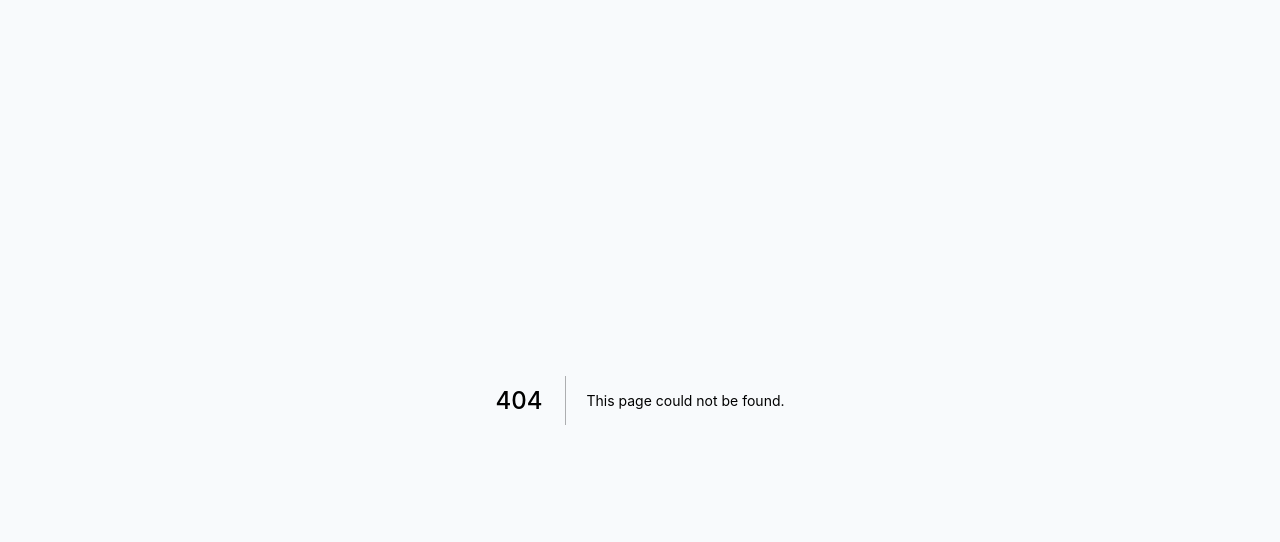
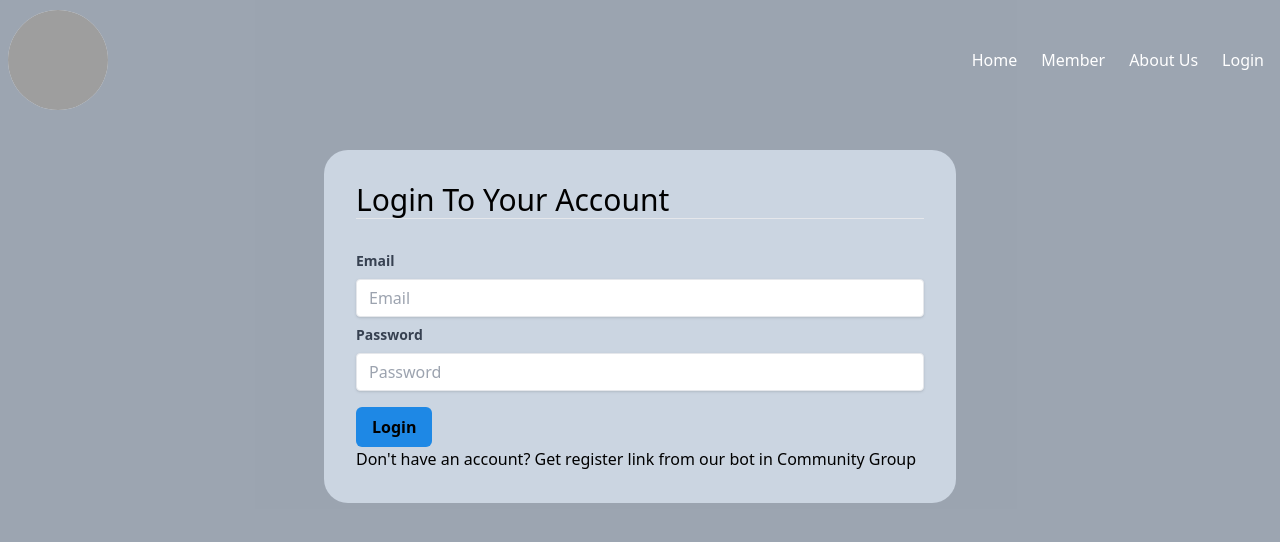
Before and after one commit to candradimuka-community/fe-alumni-jcc, a Next.js app: page /auth in a window 1280 px wide. Before the commit this address had no page. Shown: the top 542 px of the page. Built offline with nearby package versions, Linux system fonts and the light colour scheme; grey boxes are pictures that could not be loaded.

Commit message:
feat (Auth) : Login UI

```diff
--- a/components/small/button.jsx
+++ b/components/small/button.jsx
@@ -9,12 +9,12 @@ const Button = ({
     href = ''
 }) => {
     if (navigation){
-        <Link href={href} className={`bg-primary-${variant} p-4 rounded-md ${className}`} onClick={onClick}>
+        <Link href={href} className={`bg-primary-${variant} px-4 py-2 rounded-md ${className}`} onClick={onClick}>
             {children}
         </Link>
     }
     return (
-        <button className={`${ variant === 'yellow' ? 'bg-primary-yellow' : variant === 'green' ? 'bg-primary-green' : 'bg-primary-blue' } p-4 rounded-md ${className}`} onClick={onClick}>
+        <button className={`${ variant === 'yellow' ? 'bg-primary-yellow' : variant === 'green' ? 'bg-primary-green' : 'bg-primary-blue' } px-4 py-2 rounded-md ${className}`} onClick={onClick}>
             {children}
         </button>
     )
--- /dev/null
+++ b/components/small/input.jsx
@@ -0,0 +1,18 @@
+import React from "react"
+
+const Input = ({
+    label='form',
+    id='id',
+    type='text',
+    placeholder=null
+}) => {
+    return (
+        <div className="flex flex-col my-2">
+            <label className="block text-gray-700 text-sm font-bold mb-2" htmlFor={id}>
+                {label}
+            </label>
+            <input className="shadow appearance-none border rounded w-full py-2 px-3 text-gray-700 leading-tight focus:outline-none focus:shadow-outline" id={id} type={type} placeholder={placeholder || label} />
+        </div>
+    )
+}
+export default Input
--- /dev/null
+++ b/layout/mainlayout.jsx
@@ -0,0 +1,12 @@
+import React from "react";
+import Nav from "../components/medium/nav";
+
+const MainLayout = ({children}) => {
+  return (
+    <>
+      <Nav/>
+      {children}
+    </>
+  )
+}
+export default MainLayout
--- /dev/null
+++ b/pages/auth/index.jsx
@@ -0,0 +1,43 @@
+import React from "react";
+import MainLayout from "../../layout/mainlayout";
+import Input from "../../components/small/input";
+import Button from "../../components/small/button";
+
+const auth = () => {
+  return (
+    <MainLayout>
+        <div className="bg-slate-100 h-screen">
+            <div className="bg-slate-600/50 w-full h-full pt-[150px] ">
+                <div className="container mx-auto px-2">
+                    <div className="w-full">
+                        <div className="bg-slate-300 w-1/2 p-8 mx-auto rounded-3xl">
+                            <p className="text-3xl">Login To Your Account</p>
+                            <hr className="mb-8"/>
+                            <Input
+                                label="Email"
+                                type="email"
+                                id="email"
+                            />
+                            <Input
+                                label="Password"
+                                type="password"
+                                id="password"
+                            />
+                            <Button
+                                className="mt-2"
+                                variant="blue">
+                                <p className="flex justify-between items-center gap-4 font-semibold">
+                                    <span>Login</span>
+                                </p>
+                            </Button>
+                            <p>Don't have an account? Get register link from our bot in Community Group</p>
+                        </div>
+                    </div>
+                </div>
+            </div>
+        </div>
+    </MainLayout>
+  )
+}
+
+export default auth
--- a/pages/index.js
+++ b/pages/index.js
@@ -4,19 +4,18 @@ import Goal from "../components/large/goal"
 import Hero from "../components/large/hero"
 import Instagram from "../components/large/instagram"
 import Reel from "../components/large/reel"
-import Nav from "../components/medium/nav"
+import MainLayout from "../layout/mainlayout"
 
 const Index = () => {
   return (
-    <>
-      <Nav />
+    <MainLayout>
       <Hero />
       <Goal />
       {/* <About /> */}
       {/* <Reel /> */}
       <Blog />
       <Instagram />
-    </>
+    </MainLayout>
   )
 }
 export default Index
```
